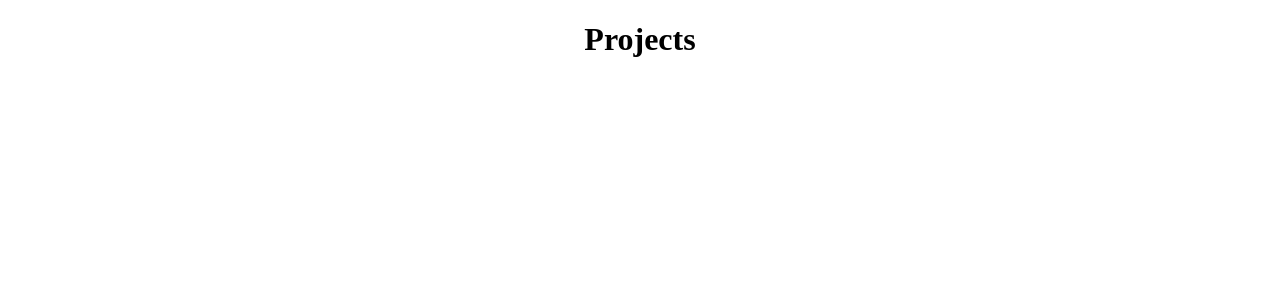
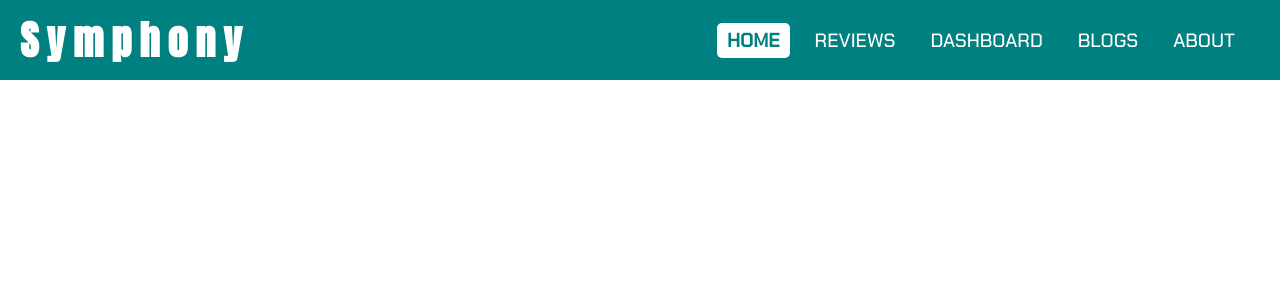
Before and after one commit to RKZeebon/Assignment-8-product-analysis, a React (Create React App) app: page / in a window 1280 px wide. Shown: the top 300 px of the page. Built offline with nearby package versions, Linux system fonts and the light colour scheme.

Commit message:
navbar Done

```diff
--- a/package.json
+++ b/package.json
@@ -8,6 +8,7 @@
     "@testing-library/user-event": "^13.5.0",
     "react": "^18.0.0",
     "react-dom": "^18.0.0",
+    "react-router-dom": "^6.3.0",
     "react-scripts": "5.0.0",
     "recharts": "^2.1.9",
     "web-vitals": "^2.1.4"
--- a/public/index.html
+++ b/public/index.html
@@ -1,14 +1,12 @@
 <!DOCTYPE html>
 <html lang="en">
+
 <head>
   <meta charset="utf-8" />
-    <link rel="icon" href="%PUBLIC_URL%/favicon.ico" />
+  <link rel="icon" href="https://www.smarsh.com/media/Symphony.png" />
   <meta name="viewport" content="width=device-width, initial-scale=1" />
   <meta name="theme-color" content="#000000" />
-    <meta
-      name="description"
-      content="Web site created using create-react-app"
-    />
+  <meta name="description" content="Web site created using create-react-app" />
   <link rel="apple-touch-icon" href="%PUBLIC_URL%/logo192.png" />
   <!--
       manifest.json provides metadata used when your web app is installed on a
@@ -24,8 +22,9 @@
       work correctly both with client-side routing and a non-root public URL.
       Learn how to configure a non-root public URL by running `npm run build`.
     -->
-    <title>React App</title>
+  <title>Symphony</title>
 </head>
+
 <body>
   <noscript>You need to enable JavaScript to run this app.</noscript>
   <div id="root"></div>
@@ -40,4 +39,5 @@
       To create a production bundle, use `npm run build` or `yarn build`.
     -->
 </body>
+
 </html>
--- a/src/App.css
+++ b/src/App.css
@@ -1,38 +1,8 @@
-.App {
-  text-align: center;
+@import url('https://fonts.googleapis.com/css2?family=Anton&display=swap');
+@import url('https://fonts.googleapis.com/css2?family=Chakra+Petch:wght@500&display=swap');
+
+* {
+  box-sizing: border-box;
+  padding: 0;
+  margin: 0;
 }
-
-.App-logo {
-  height: 40vmin;
-  pointer-events: none;
-}
-
-@media (prefers-reduced-motion: no-preference) {
-  .App-logo {
-    animation: App-logo-spin infinite 20s linear;
-  }
-}
-
-.App-header {
-  background-color: #282c34;
-  min-height: 100vh;
-  display: flex;
-  flex-direction: column;
-  align-items: center;
-  justify-content: center;
-  font-size: calc(10px + 2vmin);
-  color: white;
-}
-
-.App-link {
-  color: #61dafb;
-}
-
-@keyframes App-logo-spin {
-  from {
-    transform: rotate(0deg);
-  }
-  to {
-    transform: rotate(360deg);
-  }
-}
--- a/src/App.js
+++ b/src/App.js
@@ -1,10 +1,15 @@
 
 import './App.css';
+import { Routes, Route } from "react-router-dom";
+import Navbar from './Components/Navigation/Navbar';
 
 function App() {
   return (
-    <div className="App">
-      <h1>Projects</h1>
+    <div>
+      <Navbar />
+      <Routes>
+        <Route></Route>
+      </Routes>
     </div>
   );
 }
--- /dev/null
+++ b/src/Components/Navigation/Navbar.css
@@ -0,0 +1,44 @@
+.navbar {
+    height: 80px;
+    background-color: teal;
+    display: flex;
+    align-items: center;
+    justify-content: space-between;
+    padding: 0 20px;
+}
+
+.logo {
+    font-family: 'Anton', sans-serif;
+    color: white;
+    letter-spacing: .2em;
+    font-size: 2.5rem;
+}
+
+.nav-link {
+    color: white;
+    text-decoration: none;
+    text-transform: uppercase;
+    font-family: 'Chakra Petch', sans-serif;
+    font-size: 1.2rem;
+    margin-right: 15px;
+    padding: 5px 10px;
+    border-radius: 5px;
+}
+
+.nav-link:hover {
+    background-color: white;
+    color: teal;
+}
+
+.active-nav-link {
+    background-color: white;
+    color: teal;
+    text-decoration: none;
+    text-transform: uppercase;
+    font-family: 'Chakra Petch', sans-serif;
+    font-size: 1.2rem;
+    font-weight: 700;
+    margin-right: 15px;
+    padding: 5px 10px;
+    border-radius: 5px;
+}
--- /dev/null
+++ b/src/Components/Navigation/Navbar.js
@@ -0,0 +1,20 @@
+import React from 'react';
+import { NavLink } from "react-router-dom";
+import './Navbar.css'
+
+const Navbar = () => {
+    return (
+        <nav className='navbar'>
+            <h1 className='logo'>Symphony</h1>
+            <div>
+                <NavLink className={({ isActive }) => isActive ? 'active-nav-link' : 'nav-link'} to={'/'}>Home</NavLink>
+                <NavLink className={({ isActive }) => isActive ? 'active-nav-link' : 'nav-link'} to={'/reviews'}>Reviews</NavLink>
+                <NavLink className={({ isActive }) => isActive ? 'active-nav-link' : 'nav-link'} to={'/dashboard'}>Dashboard</NavLink>
+                <NavLink className={({ isActive }) => isActive ? 'active-nav-link' : 'nav-link'} to={'/blogs'}>Blogs</NavLink>
+                <NavLink className={({ isActive }) => isActive ? 'active-nav-link' : 'nav-link'} to={'/about'}>About</NavLink>
+            </div>
+        </nav>
+    );
+};
+
+export default Navbar;
--- a/src/index.js
+++ b/src/index.js
@@ -1,13 +1,15 @@
 import React from 'react';
 import ReactDOMClient from 'react-dom/client';
-
 import App from './App';
+import { BrowserRouter } from "react-router-dom";
 
 
 const root = ReactDOMClient.createRoot(document.getElementById('root'))
 root.render(
-  <React.StrictMode>
-    <App />
-  </React.StrictMode>,
+  <BrowserRouter>
+    <React.StrictMode>
+      <App />
+    </React.StrictMode>
+  </BrowserRouter>,
 
 );
```
Also changed, not shown: 1 other file (tests, documents, lock files or other folders). Lines whose indentation alone changed are shown as unchanged.
